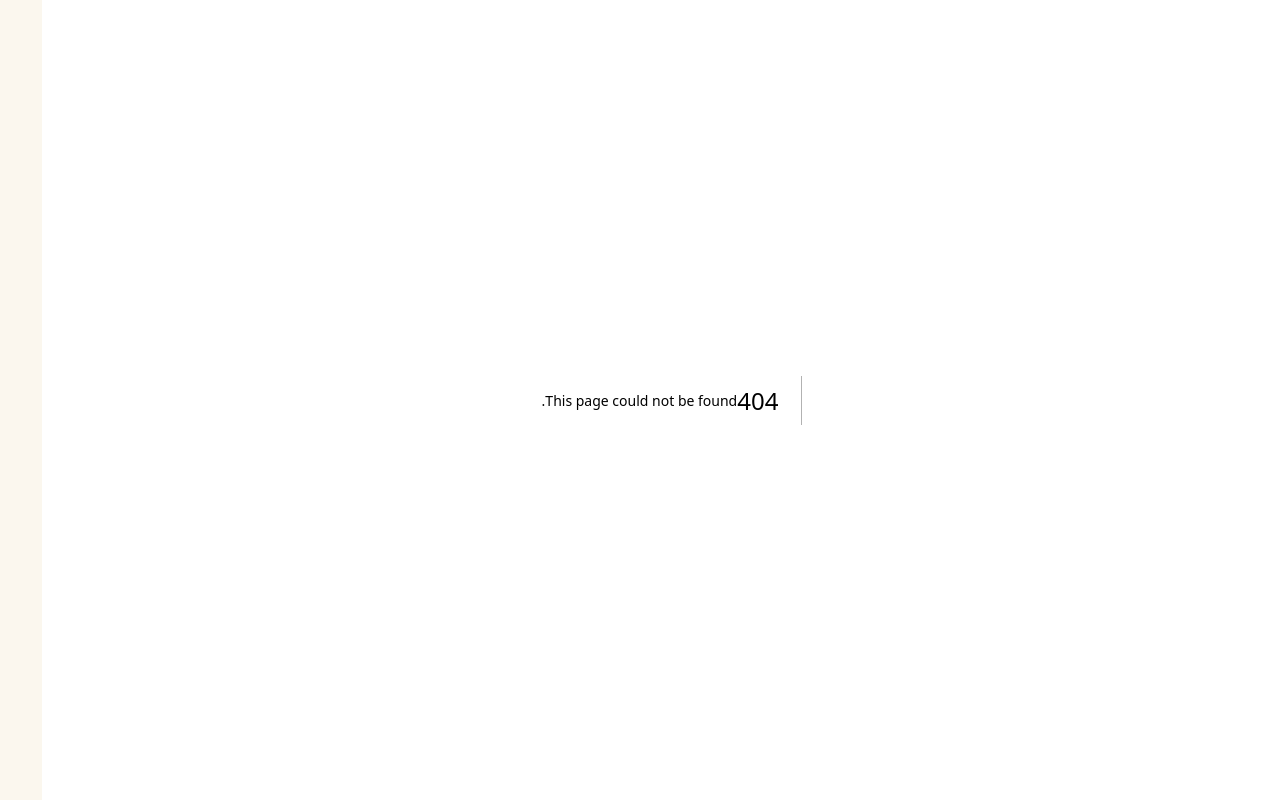
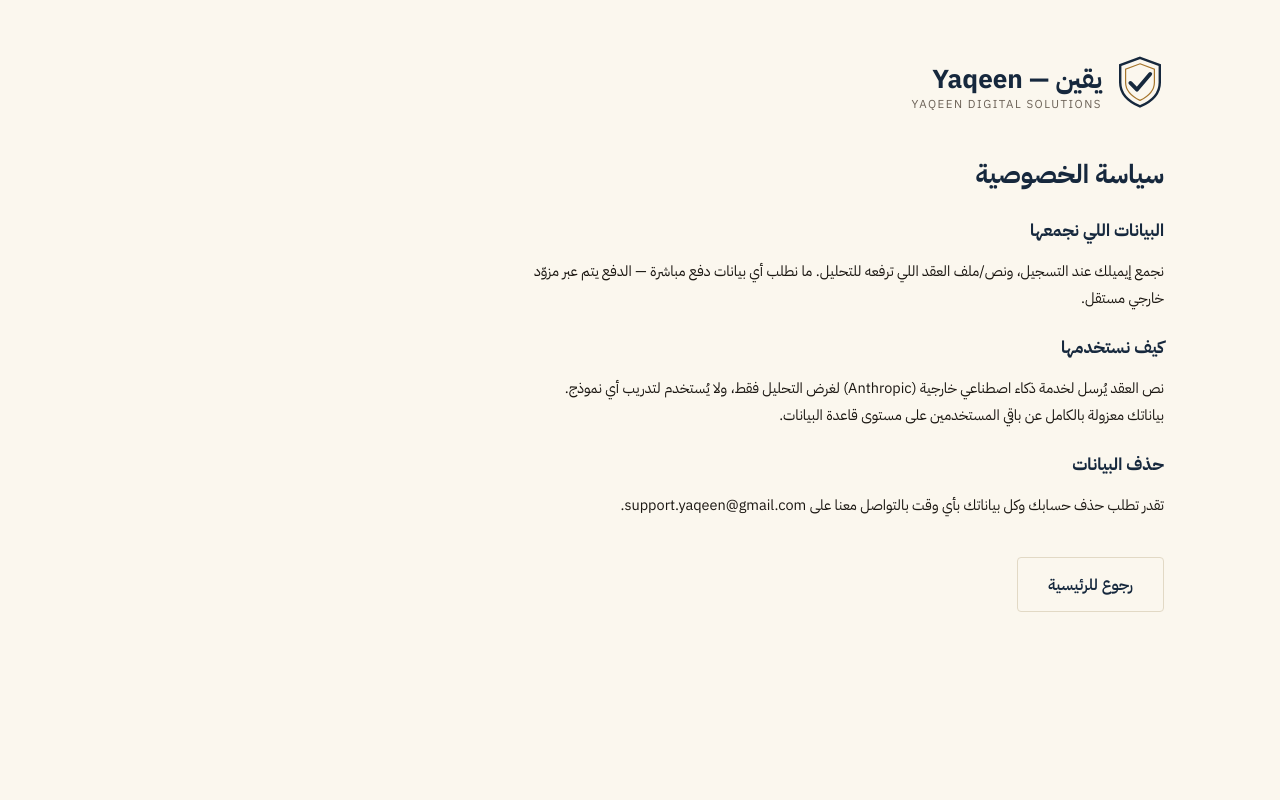
Before and after one commit to yaqeen-tools/yaqeen-app, a Next.js app: page /privacy in a window 1280 px wide. Before the commit this address had no page. Built offline with nearby package versions, Linux system fonts and the light colour scheme.

Commit message:
feat: add static page

```diff
--- /dev/null
+++ b/app/privacy/page.tsx
@@ -0,0 +1,33 @@
+import { ShieldMark, Wordmark } from '../../components/Logo';
+import { COMPANY } from '../../lib/companyInfo';
+
+export default function PrivacyPage() {
+  return (
+    <main dir="rtl" style={{ minHeight: '100vh', background: 'var(--paper)' }}>
+      <div className="container" style={{ maxWidth: 680, padding: '56px 24px' }}>
+        <div style={{ display: 'flex', alignItems: 'center', gap: 14, marginBottom: 32 }}>
+          <ShieldMark size={48} />
+          <Wordmark />
+        </div>
+        <h1 style={{ fontSize: 26, fontWeight: 700, color: 'var(--navy)', margin: '0 0 20px' }}>سياسة الخصوصية</h1>
+
+        <h2 style={{ fontSize: 17, fontWeight: 700, color: 'var(--navy)', margin: '24px 0 10px' }}>البيانات اللي نجمعها</h2>
+        <p style={{ fontSize: 14.5, lineHeight: 1.85, color: 'var(--ink)' }}>
+          نجمع إيميلك عند التسجيل، ونص/ملف العقد اللي ترفعه للتحليل. ما نطلب أي بيانات دفع مباشرة — الدفع يتم عبر مزوّد خارجي مستقل.
+        </p>
+
+        <h2 style={{ fontSize: 17, fontWeight: 700, color: 'var(--navy)', margin: '24px 0 10px' }}>كيف نستخدمها</h2>
+        <p style={{ fontSize: 14.5, lineHeight: 1.85, color: 'var(--ink)' }}>
+          نص العقد يُرسل لخدمة ذكاء اصطناعي خارجية (Anthropic) لغرض التحليل فقط، ولا يُستخدم لتدريب أي نموذج. بياناتك معزولة بالكامل عن باقي المستخدمين على مستوى قاعدة البيانات.
+        </p>
+
+        <h2 style={{ fontSize: 17, fontWeight: 700, color: 'var(--navy)', margin: '24px 0 10px' }}>حذف البيانات</h2>
+        <p style={{ fontSize: 14.5, lineHeight: 1.85, color: 'var(--ink)' }}>
+          تقدر تطلب حذف حسابك وكل بياناتك بأي وقت بالتواصل معنا على {COMPANY.email}.
+        </p>
+
+        <a href="/" className="btn btn-ghost" style={{ marginTop: 24 }}>رجوع للرئيسية</a>
+      </div>
+    </main>
+  );
+}
```
